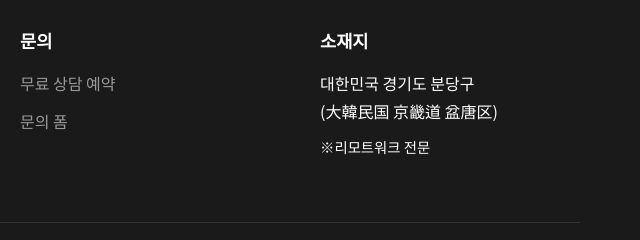
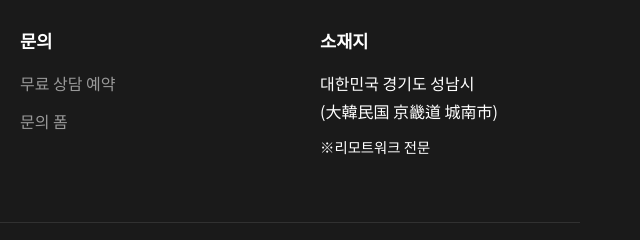
Before and after one commit to galmegi1/kotae-cs, a plain HTML site: page service.html in a window 1280 px wide. Shown: the part 4712-4952 px from the top of the page, 640-1280 px from the left. Drawn offline with Linux system fonts and the light colour scheme.

Commit message:
フッター所在地を성남시に更新

```diff
--- a/service.html
+++ b/service.html
@@ -347,7 +347,7 @@
                 </div>
                 <div class="footer-col">
                     <h4>소재지</h4>
-                    <p>대한민국 경기도 분당구<br>(大韓民国 京畿道 盆唐区)</p>
+                    <p>대한민국 경기도 성남시<br>(大韓民国 京畿道 城南市)</p>
                     <p style="font-size: 0.9em; margin-top: 10px;">※리모트워크 전문</p>
                 </div>
             </div>
```
